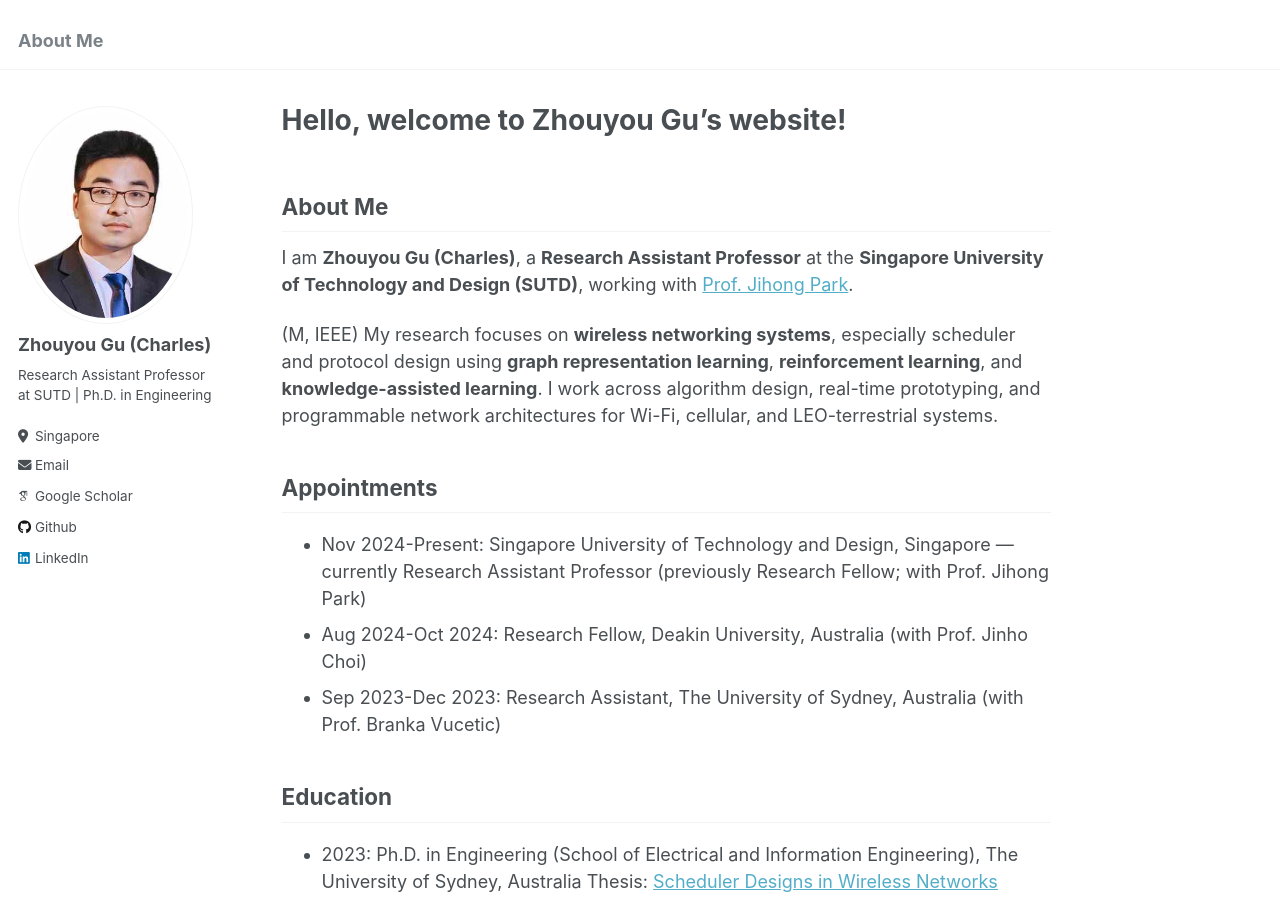
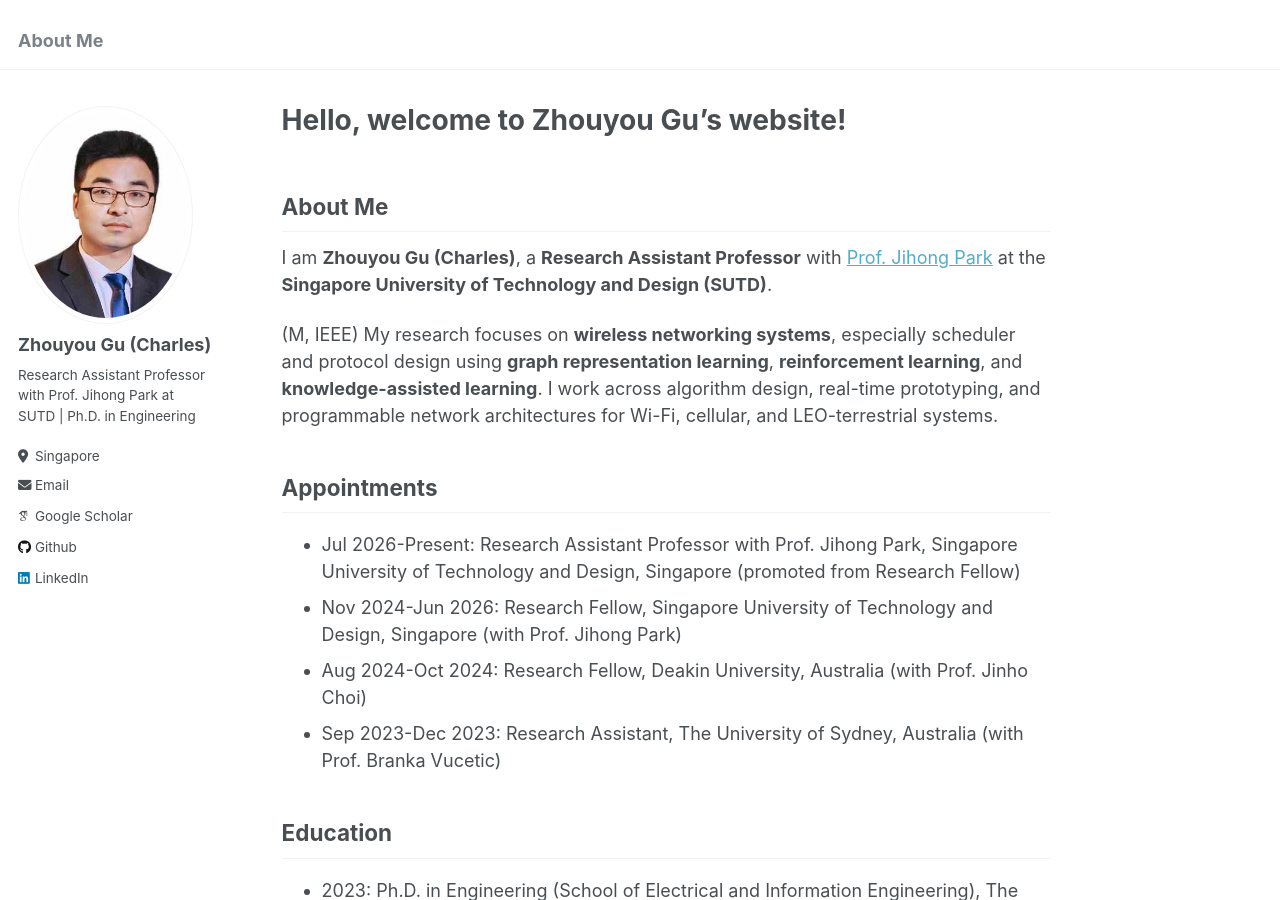
Before and after one commit to zhouyou-gu/zhouyou-gu.github.io, a Jekyll site: the page built from _pages/about.md, in a window 1280 px wide and 900 px high. Built offline with Jekyll 4.4.1, drawn with Linux system fonts in a browser that asks for light colours; some web fonts are replaced.

Commit message:
Clarify current role with Prof. Jihong Park and July 2026 promotion

```diff
--- a/_config.yml
+++ b/_config.yml
@@ -24,7 +24,7 @@ author:
   avatar           : "bio_zg_resized.jpg"
   name             : "Zhouyou Gu (Charles)"
   pronouns         : # example: "she/her"
-  bio              : "Research Assistant Professor at SUTD | Ph.D. in Engineering"
+  bio              : "Research Assistant Professor with Prof. Jihong Park at SUTD | Ph.D. in Engineering"
   location         : "Singapore"
   employer         :
   uri              : # URL
--- a/_pages/about.md
+++ b/_pages/about.md
@@ -10,13 +10,14 @@ redirect_from:
 
 ## About Me
 
-I am **Zhouyou Gu (Charles)**, a **Research Assistant Professor** at the **Singapore University of Technology and Design (SUTD)**, working with [Prof. Jihong Park](https://sites.google.com/view/jihong-park).
+I am **Zhouyou Gu (Charles)**, a **Research Assistant Professor** with [Prof. Jihong Park](https://sites.google.com/view/jihong-park) at the **Singapore University of Technology and Design (SUTD)**.
 
 (M, IEEE) My research focuses on **wireless networking systems**, especially scheduler and protocol design using **graph representation learning**, **reinforcement learning**, and **knowledge-assisted learning**. I work across algorithm design, real-time prototyping, and programmable network architectures for Wi-Fi, cellular, and LEO-terrestrial systems.
 
 ## Appointments
 
-- Nov 2024-Present: Singapore University of Technology and Design, Singapore — currently Research Assistant Professor (previously Research Fellow; with Prof. Jihong Park)
+- Jul 2026-Present: Research Assistant Professor with Prof. Jihong Park, Singapore University of Technology and Design, Singapore (promoted from Research Fellow)
+- Nov 2024-Jun 2026: Research Fellow, Singapore University of Technology and Design, Singapore (with Prof. Jihong Park)
 - Aug 2024-Oct 2024: Research Fellow, Deakin University, Australia (with Prof. Jinho Choi)
 - Sep 2023-Dec 2023: Research Assistant, The University of Sydney, Australia (with Prof. Branka Vucetic)
 
```
Also changed, not shown: _pages/internal_intake_table.md (+2 -1 lines).
